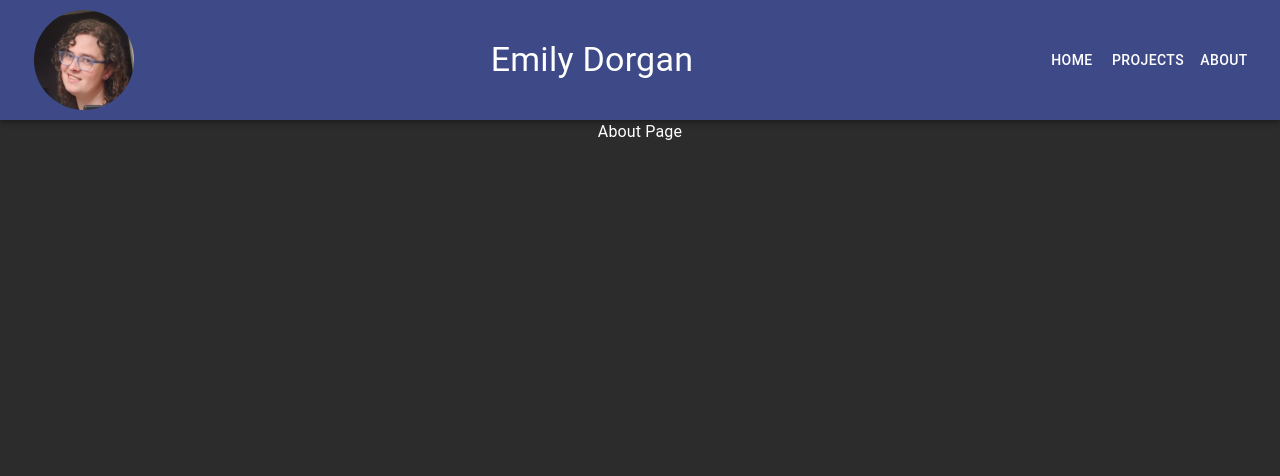
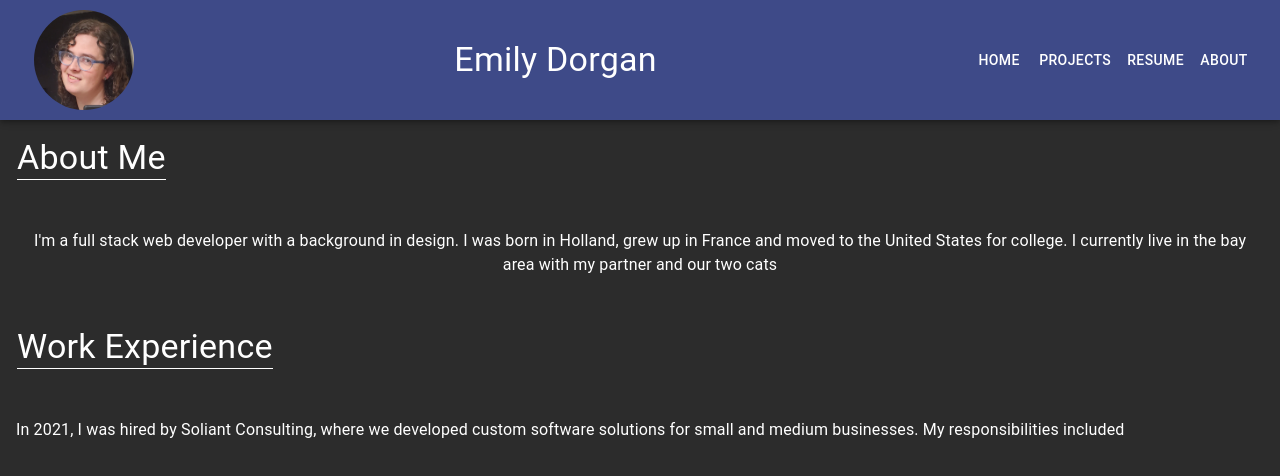
Before and after one commit to emdorgan/portfolio, a React (Vite) app: page /about in a window 1280 px wide. Shown: the top 476 px of the page. Built offline with nearby package versions, Linux system fonts and the light colour scheme.

Commit message:
feat: add resume link

```diff
--- a/src/components/Layout.tsx
+++ b/src/components/Layout.tsx
@@ -16,13 +16,17 @@ import Button from '@mui/material/Button';
 import { Avatar } from '@mui/material';
 import profilePicture from '../assets/images/profile.jpg';
 import { useNavigate } from 'react-router-dom';
+import resume from '../assets/pdf/emd-portfolio.pdf'
+
+//@TODO make variant where resume link is different based on if the user followed the link from my tech solutions resume or my web dev resume
+
+const domWindow = window;
 
 interface Props {
     window?: () => Window;
 }
-
 const drawerWidth = 240;
-const navItems = ['Home', 'Projects', 'About'];
+const navItems = ['Home', 'Projects', 'Resume', 'About'];
 
 const Layout = (props: Props) => {
     const { window } = props;
@@ -80,7 +84,18 @@ const Layout = (props: Props) => {
                 <Button
                     key={item}
                     sx={{ color: '#fff' }}
-                    onClick={() => navigate(item === 'Home' ? '/' : `/${item.toLocaleLowerCase()}`)}
+                    onClick={() => {
+                        switch (item) {
+                            case 'Home':
+                                navigate('/');
+                                break;
+                            case 'Resume':
+                                domWindow.open(resume);
+                                break;
+                            default:
+                            navigate(`/${item.toLocaleLowerCase()}`);
+                        }
+                    }}
                 >
                 {item}
                 </Button>
--- a/src/pages/About.tsx
+++ b/src/pages/About.tsx
@@ -1,12 +1,24 @@
 import { Container, Typography } from "@mui/material"
 import Grid from '@mui/material/Unstable_Grid2';
 
+//@TODO make this responsive in a way where the full desktop view has a grid spacing of 3 on each side (which goes to 0 on smaller screens)
+//@TODO Add a picture on the right-hand side.
+
 const About = () => {
     return (
-        <Container maxWidth={false} disableGutters sx={{ marginTop: '120px' }}>
+        <Container maxWidth={false} disableGutters  sx={{marginTop: '120px', marginLeft: 0, marginRight: 0}}>
             <Grid container spacing={2}>
                 <Grid xs={12}>
-                    <Typography>About Page</Typography>
+                    <Typography variant='h4' sx={{margin: '0.5em', float: 'left', borderBottom: 1, borderColor: 'white'}}>About Me</Typography>
+                </Grid>
+                <Grid xs={12}>
+                    <Typography sx={{margin: '1em', float: 'left'}}>I'm a full stack web developer with a background in design. I was born in Holland, grew up in France and moved to the United States for college. I currently live in the bay area with my partner and our two cats</Typography>
+                </Grid>
+                <Grid xs={12}>
+                    <Typography variant='h4' sx={{margin: '0.5em', float: 'left', borderBottom: 1, borderColor: 'white'}}>Work Experience</Typography>
+                </Grid>
+                <Grid xs={12}>
+                    <Typography sx={{margin: '1em', float: 'left'}}>In 2021, I was hired by Soliant Consulting, where we developed custom software solutions for small and medium businesses. My responsibilities included </Typography>
                 </Grid>
             </Grid>
         </Container>
--- a/src/pages/Projects.tsx
+++ b/src/pages/Projects.tsx
@@ -3,22 +3,22 @@ import Grid from '@mui/material/Unstable_Grid2';
 
 const Projects = () => {
     return (
-        <Container maxWidth={false} disableGutters  sx={{ marginTop: '120px', marginLeft: 0, marginRight: 0 }}>
+        <Container maxWidth={false} disableGutters  sx={{marginTop: '120px', marginLeft: 0, marginRight: 0}}>
             <Grid container spacing={2}>
                 <Grid xs={12}>
-                    <Typography variant="h3" sx={{margin: '0.5em', float: "left"}}>Current Project</Typography>
+                    <Typography variant='h4' sx={{margin: '0.5em', float: 'left', borderBottom: 1, borderColor: 'white'}}>Current Project</Typography>
                 </Grid>
                 <Grid xs={12}>
-                    <Typography sx={{margin: '1em', float: "left"}}>Dynamic Esports Event Calendar</Typography>
+                    <Typography sx={{margin: '1em', float: 'left'}}>Dynamic Esports Event Calendar</Typography>
                 </Grid>
                 <Grid xs={12}>
-                    <Typography variant="h3" sx={{margin: '0.5em', float: "left"}}>Past Projects</Typography>
+                    <Typography variant='h4' sx={{margin: '0.5em', float: 'left', borderBottom: 1, borderColor: 'white'}}>Past Projects</Typography>
                 </Grid>
                 <Grid xs={6}>
-                    <Typography sx={{margin: '1em', float: "left"}}>Dynamic Esports Event Calendar</Typography>
+                    <Typography sx={{margin: '1em', float: 'left'}}>Dynamic Esports Event Calendar</Typography>
                 </Grid>
                 <Grid xs={6}>
-                    <Typography sx={{margin: '1em', float: "left"}}>Dynamic Esports Event Calendar</Typography>
+                    <Typography sx={{margin: '1em', float: 'left'}}>Dynamic Esports Event Calendar</Typography>
                 </Grid>
             </Grid>
         </Container>
```
Also changed, not shown: 1 other file (tests, documents, lock files or other folders).
